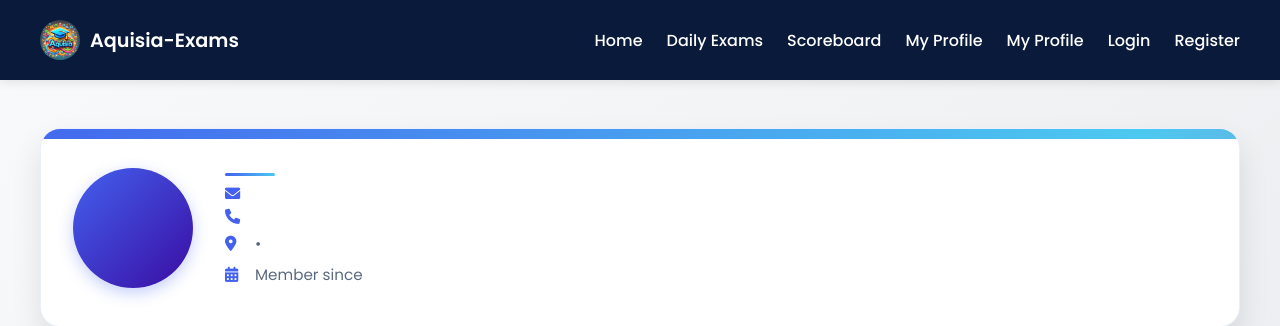
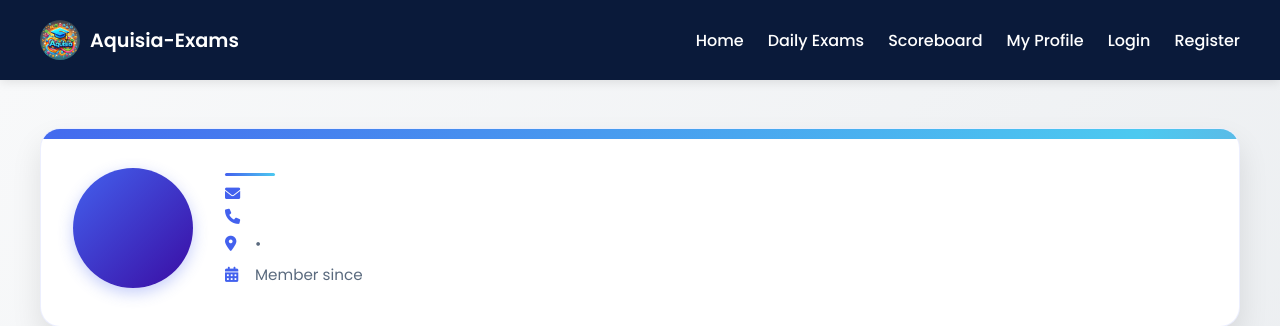
Before and after one commit to kotturi-koushil/AquisiaExams, a Flask app: template templates/profile.html in a window 1280 px wide. Shown: the top 326 px of the page. Run offline with Flask 3, Linux system fonts and the light colour scheme; the template is opened without the code that fills it, so the values that code supplies are empty.

Commit message:
Update profile.html

```diff
--- a/templates/profile.html
+++ b/templates/profile.html
@@ -861,9 +861,6 @@
                 <li class="nav-item">
                     <a href="{{url_for('profile')}}" class="nav-link">My Profile</a>
                 </li>
-                <li class="nav-item">
-                    <a href="{{url_for('profile')}}" class="nav-link">My Profile</a>
-                </li>
                 {% if 'user_id' in session %}
                 <li class="nav-item">
                     <a href="{{ url_for('logout') }}" class="nav-link">Logout</a>
```
